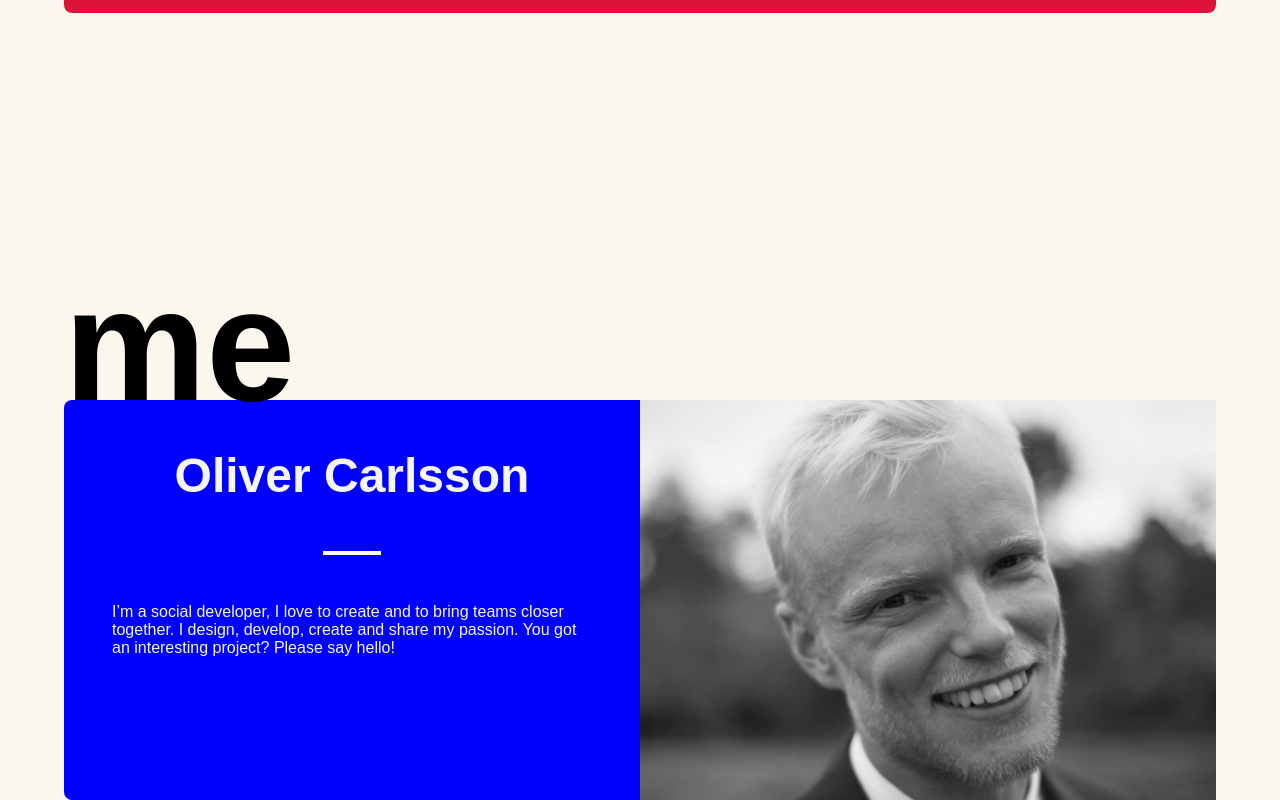
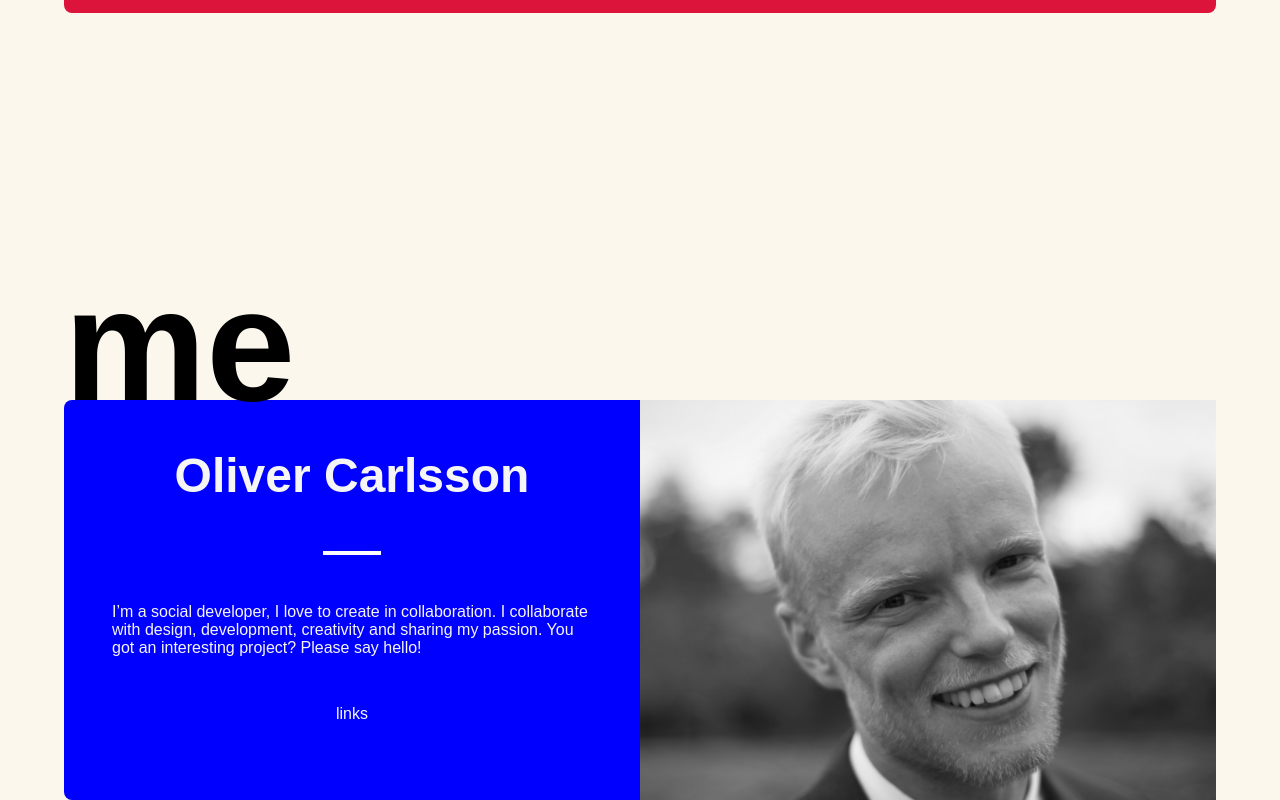
Before and after one commit to oc-developer/oc-portfolio, a React (Create React App) app: page / in a window 1280 px wide. Shown: the part 1339-2139 px from the top of the page. Built offline with nearby package versions, Linux system fonts and the light colour scheme.

Commit message:
update text

```diff
--- a/src/About/About.tsx
+++ b/src/About/About.tsx
@@ -10,9 +10,11 @@ export default function About() {
                 <div className="left">
                     <h3 className="header">Oliver Carlsson</h3>
                     <div className="dash"></div>
-                    <span className="breif">I’m a social developer, I love to create and to bring teams closer together.
-                        I design, develop, create and share my passion.
-                        You got an interesting project? Please say hello!</span>
+                    <span className="breif">I’m a social developer,
+                    I love to create in collaboration. I collaborate with design, development,
+                    creativity and sharing my passion. You got an interesting project?
+                    Please say hello!</span>
+                    <div>links</div>
                 </div>
                 <div className="right">
                     <img className="image-me" src={me} alt="Oliver" />
```
